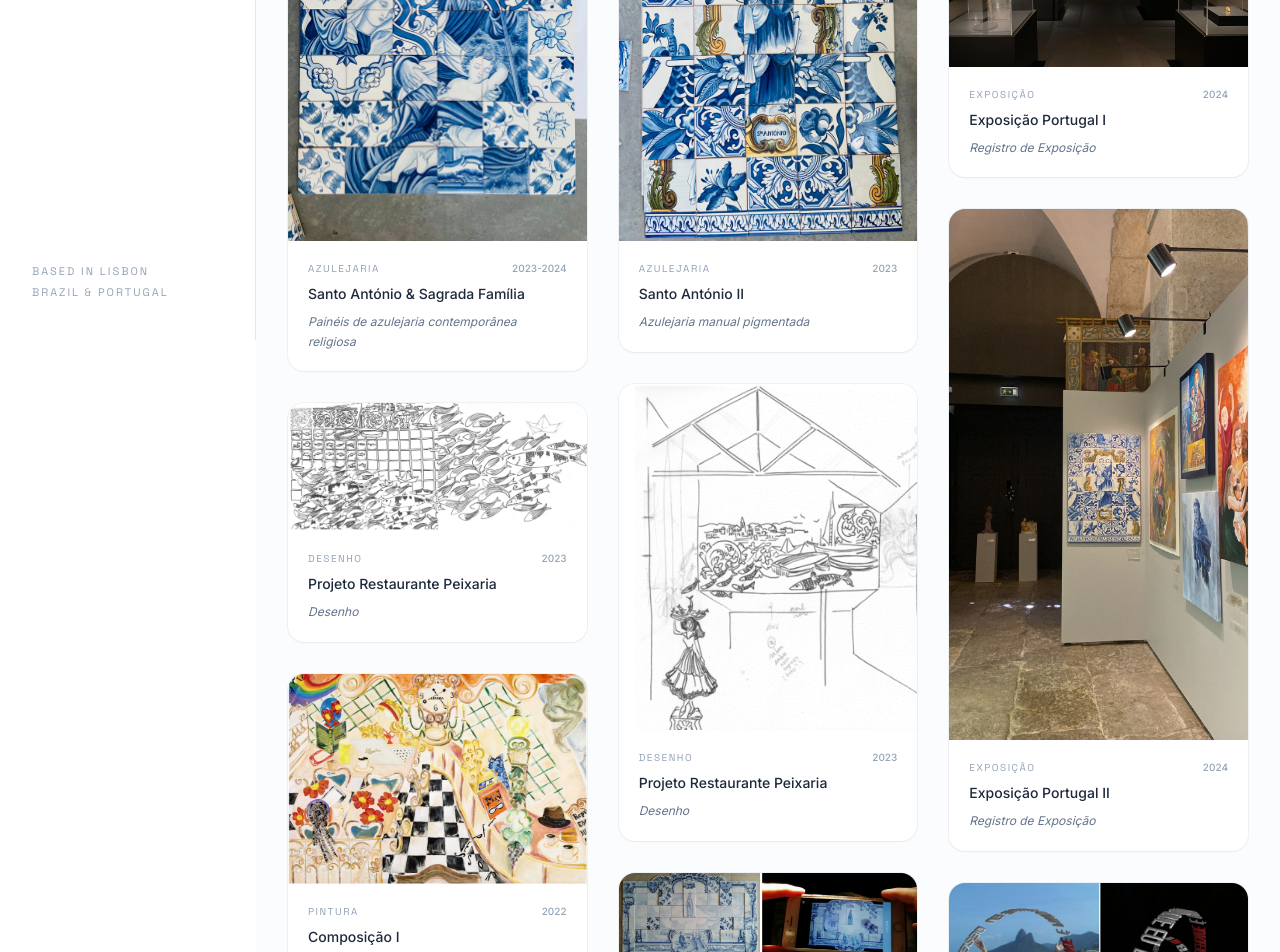
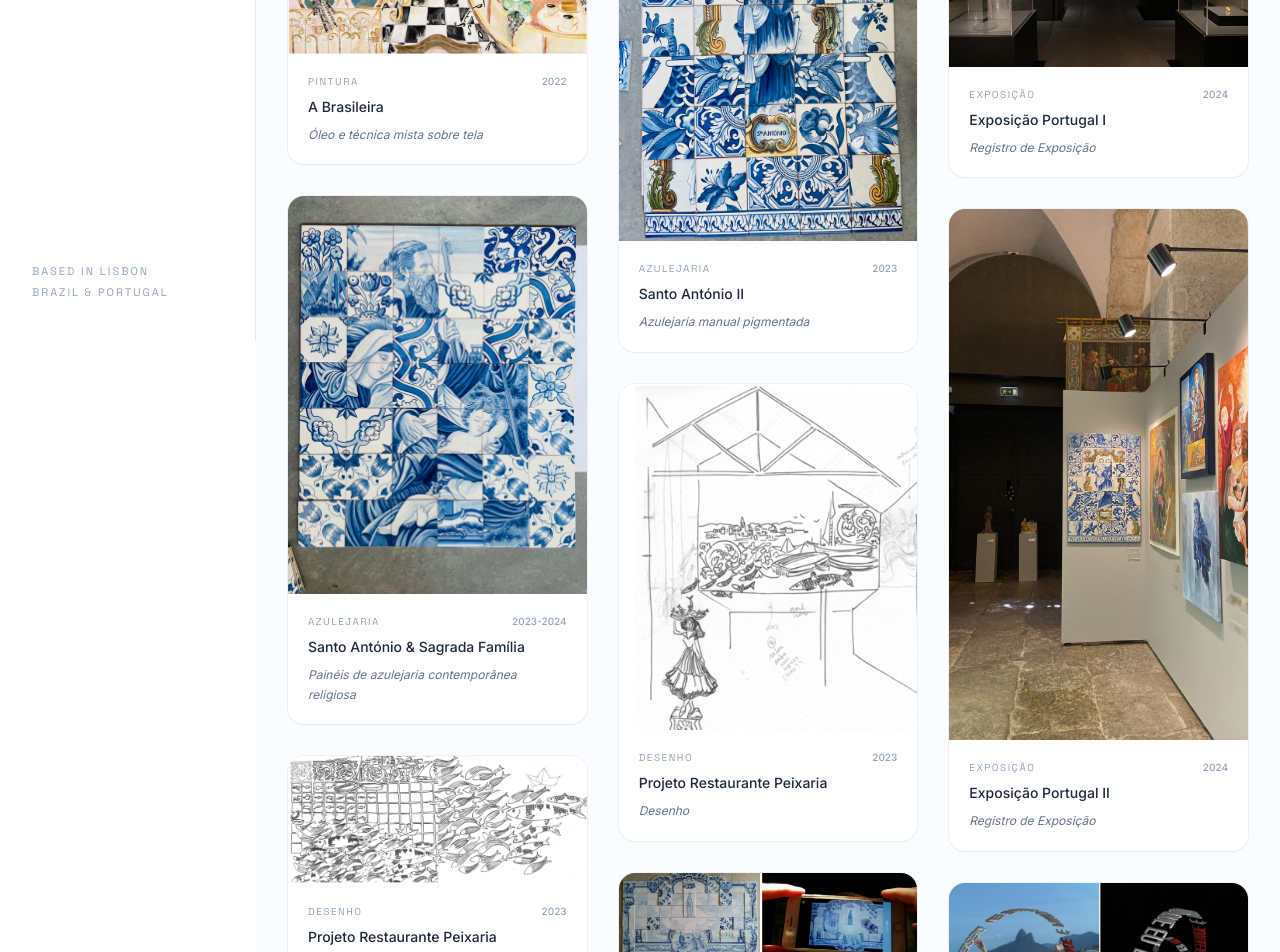
Before and after one commit to vanessapeq/isabella-navarro, a Next.js app: page /artworks in a window 1280 px wide. Shown: the part 460-1412 px from the top of the page. Built offline with nearby package versions, Linux system fonts and the light colour scheme.

Commit message:
feat: rename Composição I to A Brasileira and make it the first item in artworks

```diff
--- a/data/artworks.ts
+++ b/data/artworks.ts
@@ -228,6 +228,15 @@ export const heroSlides: ArtworkItem[] = [
 
 export const individualArtworks: ArtworkItem[] = [
   {
+    id: "3",
+    title: "A Brasileira",
+    category: "Pintura",
+    year: "2022",
+    technique: "Óleo e técnica mista sobre tela",
+    image: "/images/isabellanavarroarte.webp",
+    description: "Exploração cromática vibrante onde a cor assume o papel principal, criando camadas de profundidade e emoção."
+  },
+  {
     id: "1",
     title: "Santo António & Sagrada Família",
     category: "Azulejaria",
@@ -244,15 +253,6 @@ export const individualArtworks: ArtworkItem[] = [
     technique: "Desenho",
     image: "/images/projetos-desenhos-fundo-cinza.png",
     description: "Série de desenhos que exploram a gestualidade e a pureza da linha sobre superfícies neutras, buscando um diálogo entre o vazio e a forma."
-  },
-  {
-    id: "3",
-    title: "Composição I",
-    category: "Pintura",
-    year: "2022",
-    technique: "Óleo e técnica mista sobre tela",
-    image: "/images/isabellanavarroarte.webp",
-    description: "Exploração cromática vibrante onde a cor assume o papel principal, criando camadas de profundidade e emoção."
   },
   {
     id: "5",
```
